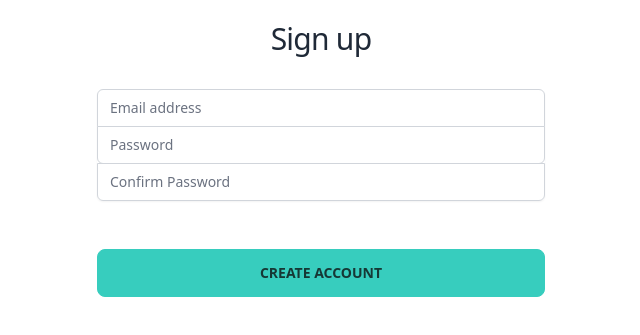
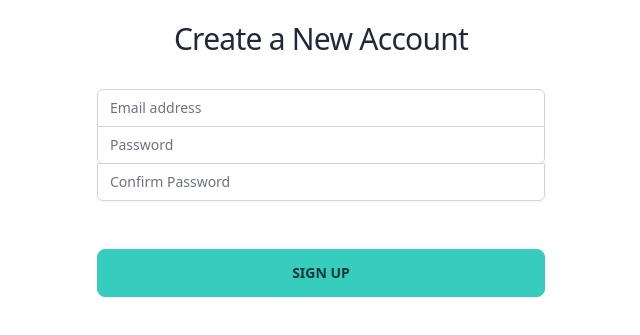
Before and after one commit to CyberBoy789/Plager, a plain HTML site: page signup.html in a window 1280 px wide. Shown: the part 99-434 px from the top of the page, without its empty margins (319-959 px from the left). Drawn offline with nearby package versions, Linux system fonts and the light colour scheme.

Commit message:
Update signup.html

```diff
--- a/signup.html
+++ b/signup.html
@@ -18,7 +18,7 @@
         <div class="w-full max-w-md space-y-8">
           <div>
             <img class="mx-auto h-12 w-auto" src="Plager logo.svg" alt="Plager.">
-            <h2 class="mt-6 text-center text-3xl tracking-tight">Sign up</h2>
+            <h2 class="mt-6 text-center text-3xl tracking-tight">Create a New Account</h2>
             <p class="mt-2 text-center text-sm text-gray-600">
             </p>
           </div>
@@ -44,7 +44,7 @@
 
             <div>
               <button type="submit" class="group relative btn btn-accent flex w-full justify-center">
-                Create Account
+                Sign up
               </button>
             </div>
           </form>
```
